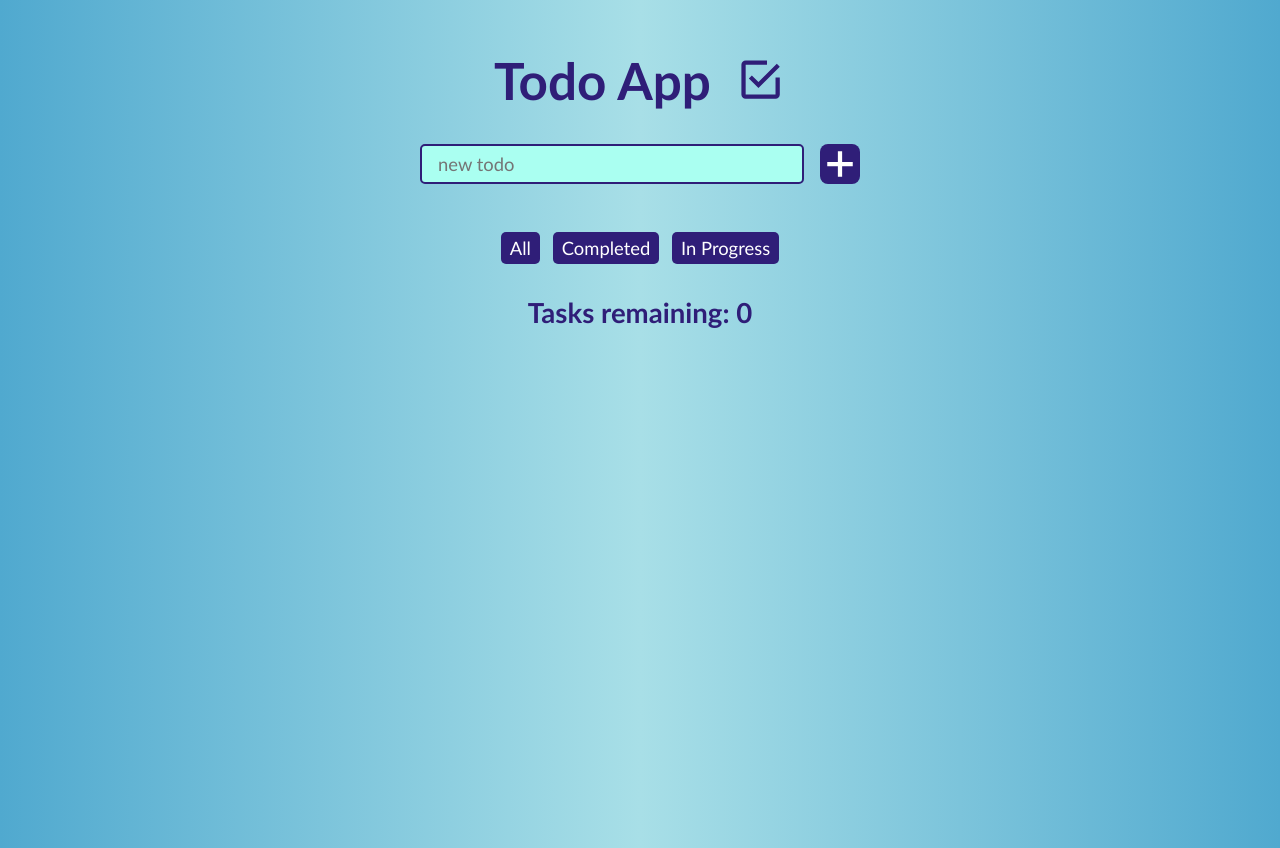
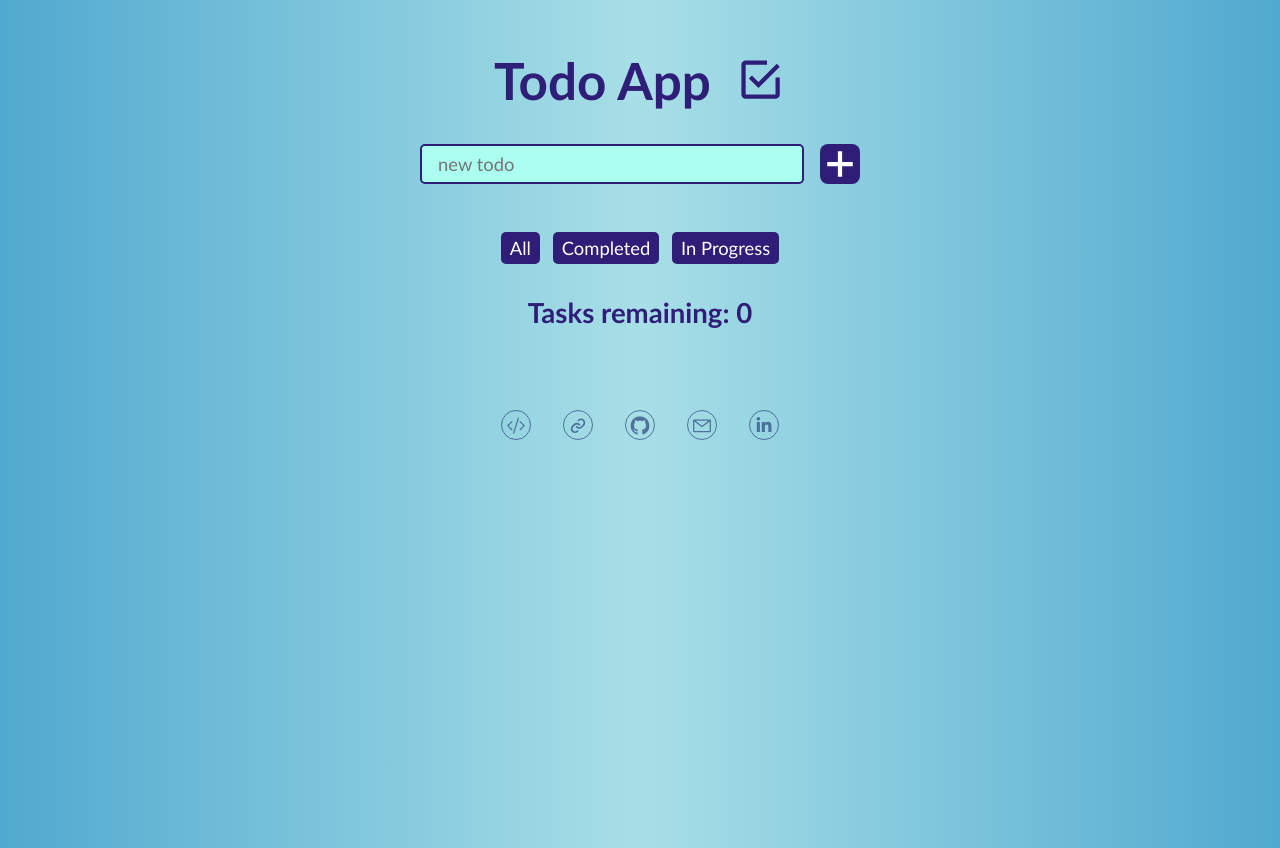
Before and after one commit to katieloesch/react-todo-app, a React (Create React App) app: page / in a window 1280 px wide. Built offline with nearby package versions, Linux system fonts and the light colour scheme; a web font is replaced by a local one.

Commit message:
add contact icons + links to socials

```diff
--- a/package.json
+++ b/package.json
@@ -1,5 +1,6 @@
 {
-  "name": "hope",
+  "name": "todo-app",
+  "homepage": "todo-app.katieloesch.co.uk/",
   "version": "0.1.0",
   "private": true,
   "dependencies": {
--- a/src/App.js
+++ b/src/App.js
@@ -1,10 +1,12 @@
 import TodoApp from './components/TodoApp/TodoApp';
 import styles from './App.module.css';
+import ContactIcons from './components/ContactIcons/ContactIcons';
 
 function App() {
   return (
     <div className={styles.App}>
       <TodoApp />
+      <ContactIcons />
     </div>
   );
 }
--- /dev/null
+++ b/src/components/ContactIcons/ContactIcons.js
@@ -0,0 +1,38 @@
+import React from 'react'
+import { BsGithub, BsCodeSlash} from'react-icons/bs'
+import { FaLinkedinIn } from 'react-icons/fa'
+import { VscMail } from'react-icons/vsc'
+import { BiLink } from'react-icons/bi'
+import styles from './ContactIcons.module.css'
+
+
+const ContactIcons = () => {
+  return (
+    <div className={styles.icons}>
+
+        <div className={styles.icon} id={styles.code}>
+            <a href="https://github.com/katieloesch/react-todo-app" target="_blank" rel="noopener noreferrer"><BsCodeSlash/></a>
+        </div>
+
+        <div className={styles.icon} id={styles.portfolio}>
+            <a href="http://katieloesch.co.uk" target="_blank" rel="noopener noreferrer"><BiLink/></a>
+        </div>
+
+        <div className={styles.icon} id={styles.github}>
+            <a href="http://github.com/katieloesch" rel="noopener noreferrer" target="_blank"><BsGithub /></a>
+        </div>
+
+        <div className={styles.icon} id={styles.mail}>
+            <a href="mailto:katie.loesch@pm.me" target="_blank" rel="noopener noreferrer"><VscMail/></a>
+        </div>
+
+        <div className={styles.icon} id={styles.linkedin}>
+            <a href="https://www.linkedin.com/in/katie-loesch/" target="_blank" rel="noopener noreferrer" ><FaLinkedinIn /></a>
+        </div>
+
+</div>
+
+  )
+}
+
+export default ContactIcons
--- /dev/null
+++ b/src/components/ContactIcons/ContactIcons.module.css
@@ -0,0 +1,87 @@
+.icons {
+  display: flex;
+  justify-content: center;
+  align-items: center;
+  flex-direction: row;
+  position: relative;
+  z-index: 0;
+  padding-bottom: 1.5rem;
+  gap: 2rem;
+}
+
+.icon {
+  width: 30px;
+  height: 30px;
+  border-radius: 50%;
+  border: 1px solid rgba(39, 70, 121, 0.7);
+  display: flex;
+  justify-content: center;
+  align-items: center;
+  align-items: center;
+  transition: all 0.3s ease-in-out;
+}
+
+.icon svg {
+  width: 20px;
+  height: 20px;
+  padding-top: 3px;
+  color:  rgba(39, 70, 121, 0.7);
+  transition: all 0.3s ease-in-out;
+}
+
+.icon:hover {
+  border: 1px solid var(--primary);
+  background-color: var(--secondary);
+
+}
+
+.icon svg:hover {
+  color: var(--primary);
+}
+
+#linkedin svg {
+  margin-top: 2px;
+}
+
+#code svg, #github svg, #mail svg,  #portfolio svg {
+  margin-top: 1px;
+}
+
+
+#mail svg, #portfolio svg {
+  scale: 1.2;
+}
+
+#github svg, #code svg {
+  scale: 1.1;
+}
+
+@media screen and (min-width: 2000px) {
+  .icon {
+    width: 70px;
+    height: 70px;
+    margin: 0.5rem 0;
+  }
+
+  .icon svg {
+    width: 30px;
+    height: 30px;
+  }
+}
+
+@media screen and (max-width: 900px) {
+  .icons {
+    padding-bottom: 12rem;
+  }
+}
+@media screen and (max-width: 600px) {
+  .icons {
+    padding-bottom: 2rem;
+  }
+}
+
+@media screen and (max-width: 400px) {
+  .icons {
+    gap: 1rem;
+  }
+}
```
Also changed, not shown: 1 other file (tests, documents, lock files or other folders).
